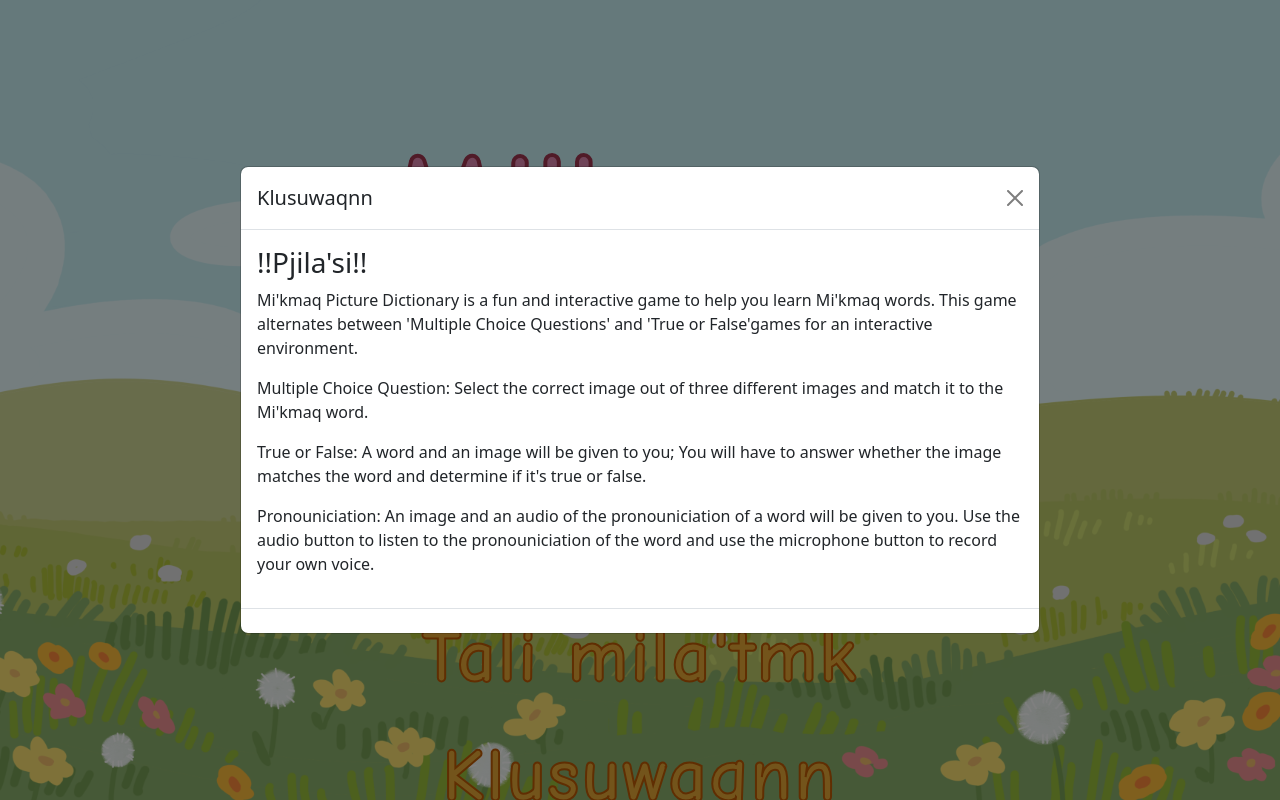
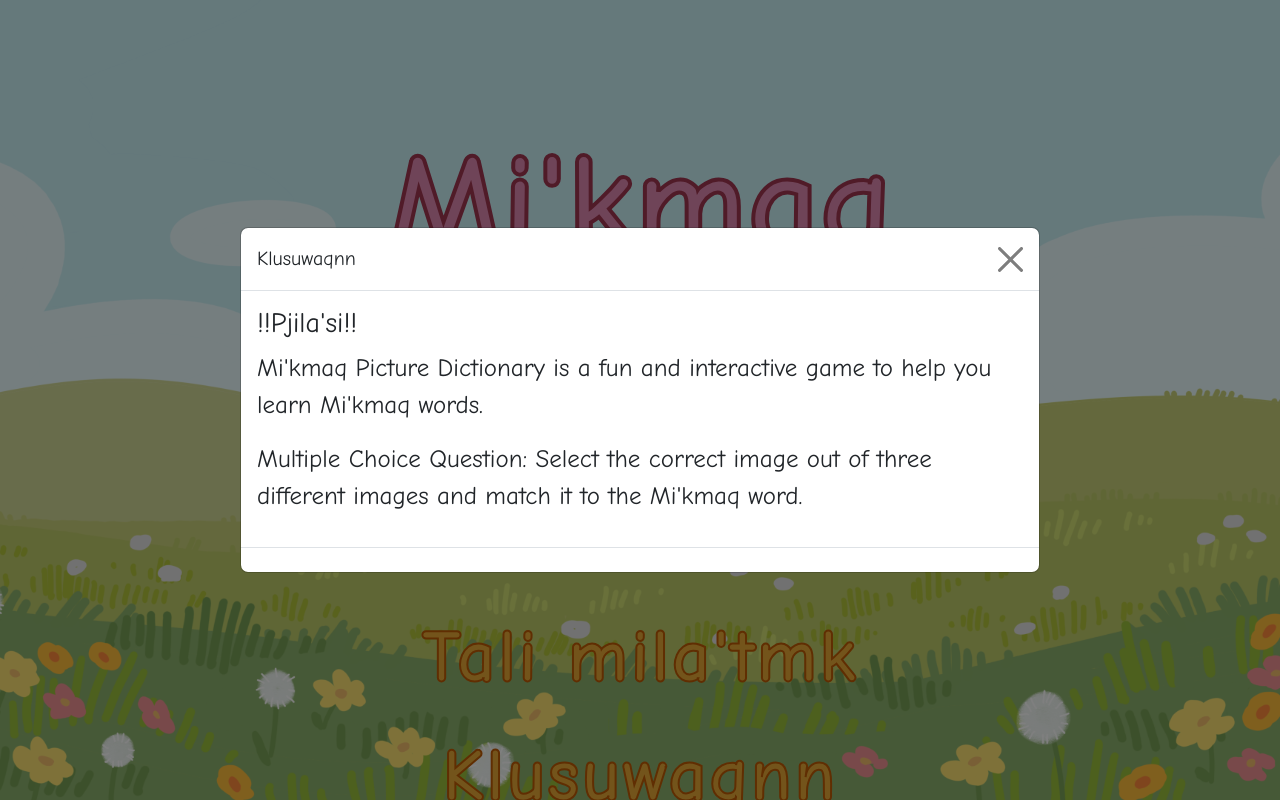
Before and after one commit to cybardev/pictionary, a website: page index.html in a window 1280 px wide. Both pictures are taken after a click on the button "Klusuwaqnn". Shown: the top 800 px of the page. Drawn offline with nearby package versions, Linux system fonts and the light colour scheme.

Commit message:
Update css and modal content

```diff
--- a/index.html
+++ b/index.html
@@ -177,28 +177,26 @@
                         <h3>!!Pjila'si!!</h3>
                         <p>
                             Mi'kmaq Picture Dictionary is a fun and interactive
-                            game to help you learn Mi'kmaq words. This game
-                            alternates between 'Multiple Choice Questions' and
-                            'True or False'games for an interactive environment.
+                            game to help you learn Mi'kmaq words.
                         </p>
                         <p>
                             Multiple Choice Question: Select the correct image
                             out of three different images and match it to the
                             Mi'kmaq word.
                         </p>
-                        <p>
+                        <!-- <p>
                             True or False: A word and an image will be given to
                             you; You will have to answer whether the image
                             matches the word and determine if it's true or
                             false.
-                        </p>
-                        <p>
+                        </p> -->
+                        <!-- <p>
                             Pronouniciation: An image and an audio of the
                             pronouniciation of a word will be given to you. Use
                             the audio button to listen to the pronouniciation of
                             the word and use the microphone button to record
                             your own voice.
-                        </p>
+                        </p> -->
                     </div>
                     <div class="modal-footer"></div>
                 </div>
--- a/src/client/css/styles.css
+++ b/src/client/css/styles.css
@@ -22,8 +22,10 @@
     padding: 80px 100px;
     text-align: center;
     font-size: 90px;
-    font-family: "Comic Neue", sans-serif;
     font-weight: 500;
+}
+#instructions-modal {
+    font-size: 25px;
 }
 
 body {
@@ -32,10 +34,10 @@ body {
     background-position: center center;
     background-attachment: fixed;
     background-size: cover;
+    font-family: "Comic Neue", sans-serif;
 }
 
 h1 {
-    font-family: "Comic Neue", sans-serif;
     color: rgb(223, 136, 176);
     font-size: 130px;
     font-weight: 900;
@@ -49,13 +51,11 @@ h1 {
 }
 
 .sub-title {
-    font-family: "Comic Neue", sans-serif;
     color: rgb(223, 136, 176);
     font-size: 40px;
 }
 
 .menu-btn {
-    font-family: "Comic Neue", sans-serif;
     font-size: 70px;
     font-weight: 900;
     letter-spacing: 5px;
@@ -107,7 +107,6 @@ h1 {
 .preview-word {
     margin-block: 8px;
     font-size: 40px;
-    font-family: "Comic Neue", sans-serif;
 }
 
 .word-bank-btn {
```
